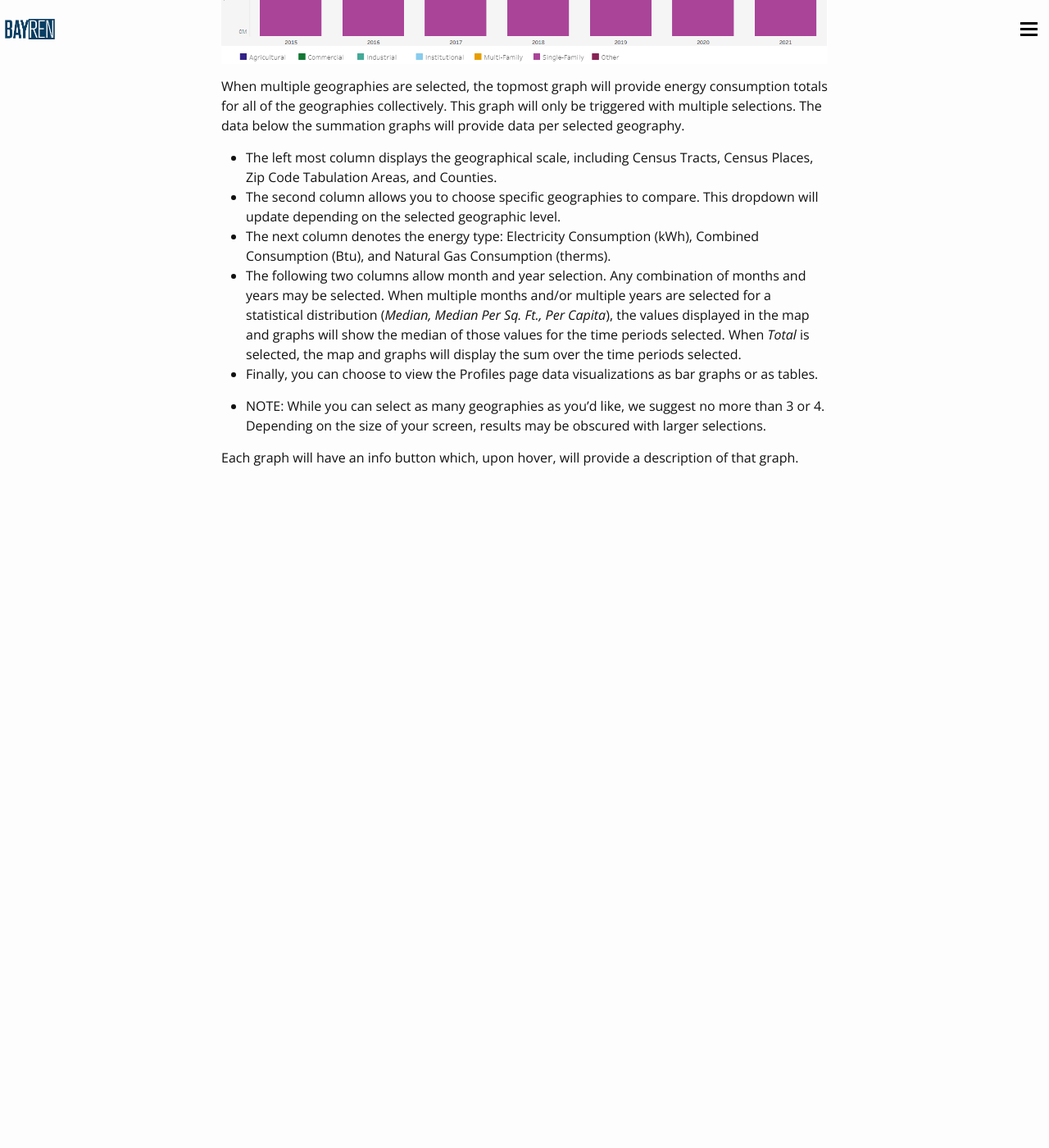
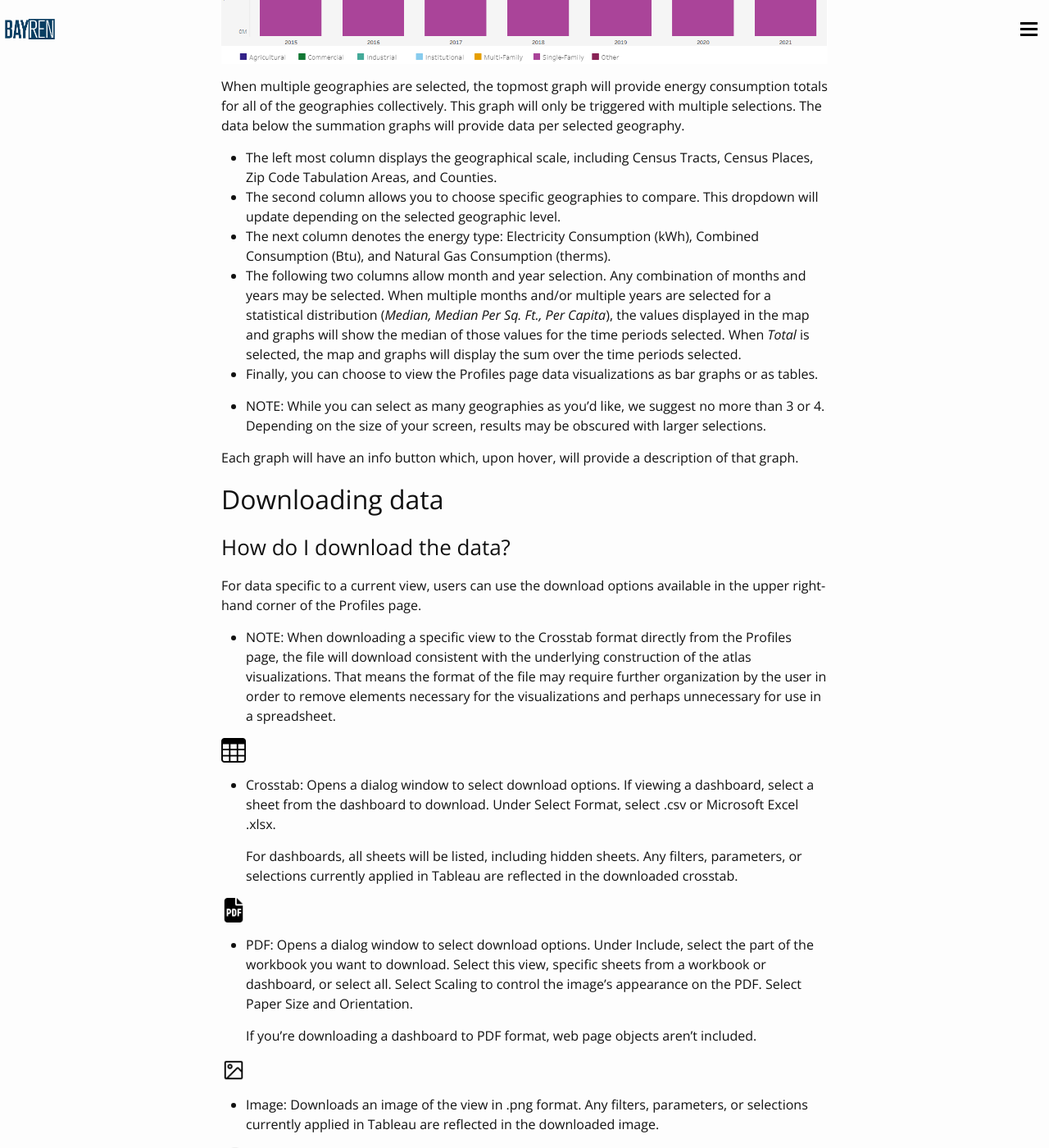
Before and after one commit to uclaioes/bayren-atlas, a Jekyll site: the page built from tutorial.md, in a window 1280 px wide and 1400 px high, scrolled down 10701 px. Shown: the whole window at 82% size. Built offline with Jekyll 4.4.1, drawn with Linux system fonts in a browser that asks for light colours; before the commit the page ends 11331 px from its top, so only the background shows below that; some of the changed text lies outside the part shown.

Commit message:
tutorial: restore download section

```diff
--- a/tutorial.md
+++ b/tutorial.md
@@ -176,3 +176,41 @@ When multiple geographies are selected, the topmost graph will provide energy co
 * NOTE: While you can select as many geographies as you’d like, we suggest no more than 3 or 4. Depending on the size of your screen, results may be obscured with larger selections.
 
 Each graph will have an info button which, upon hover, will provide a description of that graph.
+
+## Downloading data
+
+### How do I download the data?
+
+For data specific to a current view, users can use the download options available in the upper right-hand corner of the Profiles page.
+
+* NOTE: When downloading a specific view to the Crosstab format directly from the Profiles page, the file will download consistent with the underlying construction of the atlas visualizations. That means the format of the file may require further organization by the user in order to remove elements necessary for the visualizations and perhaps unnecessary for use in a spreadsheet.
+
+![Screenshot of the crosstab button, which is a table icon.]({{ "/assets/images/tutorial/tutorial-download-crosstab.png" | relative_url }}){: .img-icon}
+
+* Crosstab: Opens a dialog window to select download options. If viewing a dashboard, select a sheet from the dashboard to download. Under Select Format, select .csv or Microsoft Excel .xlsx.
+
+  For dashboards, all sheets will be listed, including hidden sheets. Any filters, parameters, or selections currently applied in Tableau are reflected in the downloaded crosstab.
+
+![Screenshot of the PDF button, which is a PDF icon.]({{ "/assets/images/tutorial/tutorial-download-pdf.png" | relative_url }}){: .img-icon}
+
+* PDF: Opens a dialog window to select download options. Under Include, select the part of the workbook you want to download. Select this view, specific sheets from a workbook or dashboard, or select all. Select Scaling to control the image's appearance on the PDF. Select Paper Size and Orientation.
+
+  If you're downloading a dashboard to PDF format, web page objects aren't included.
+
+![Screenshot of the crosstab button, which is an image icon.]({{ "/assets/images/tutorial/tutorial-download-image.png" | relative_url }}){: .img-icon}
+
+*  Image: Downloads an image of the view in .png format. Any filters, parameters, or selections currently applied in Tableau are reflected in the downloaded image.
+
+![Screenshot of the crosstab button, which is a powerpoint icon.]({{ "/assets/images/tutorial/tutorial-download-powerpoint.png" | relative_url }}){: .img-icon}
+
+* PowerPoint: Download selected sheets as images on individual slides in a PowerPoint presentation.
+
+  To produce individual images, rather than an image of the entire page, select *Specific sheets from this dashboard*.
+
+  Any filters, parameters, or selections currently applied in Tableau are reflected in the exported presentation. The generated PowerPoint file includes a title slide with the name of your workbook and the date the file was generated. The title is a hyperlink that opens the workbook in Tableau Cloud or Tableau Server.
+
+<style>
+  .img-icon {
+    height: 30px;
+  }
+</style>
```
